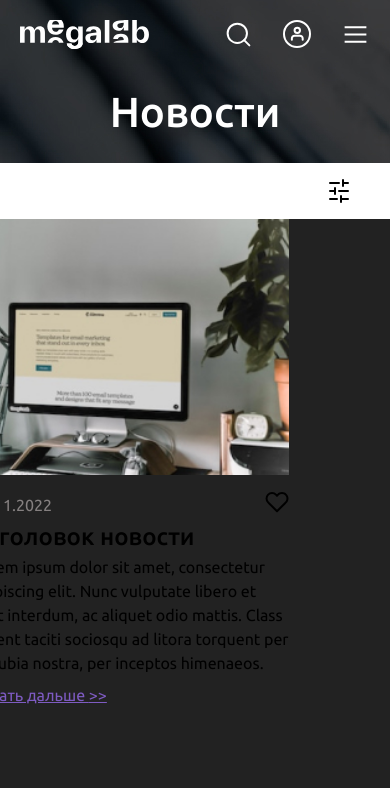
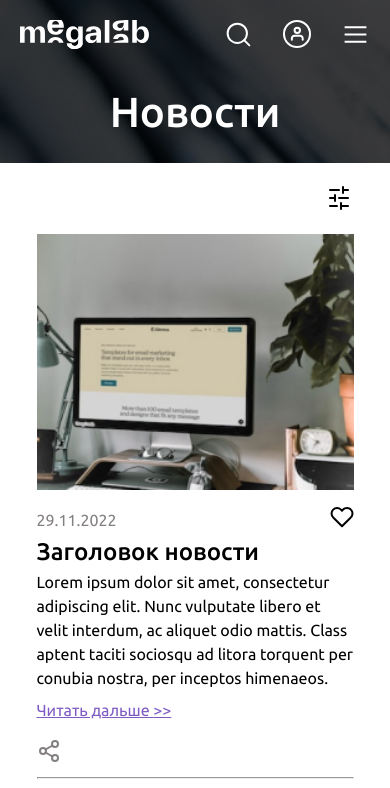
Before and after one commit to Aman710-hub/News-blog-Megalab, a React (Create React App) app: page / in a window 390 px wide. Shown: the top 788 px of the page. Built offline with nearby package versions, Linux system fonts and the light colour scheme.

Commit message:
feat: add responsive behavier to new items

```diff
--- a/src/components/Filter.js
+++ b/src/components/Filter.js
@@ -44,7 +44,6 @@ const Filter = ({ toggleModal }) => {
 export default Filter;
 
 const Wrapper = styled.section`
-  background-color: red;
   width: 222px;
   height: 310px;
   border-radius: 10px;
--- a/src/components/HomeBody.js
+++ b/src/components/HomeBody.js
@@ -93,7 +93,9 @@ const HomeBody = () => {
         </svg>
       </span>
       <div className="iner_wrapper">
-        <Filter toggleModal={toggleModal} />
+        <div className="wrapper">
+          <Filter toggleModal={toggleModal} />
+        </div>
         <span className="for_spacing"></span>
         <NewsList />
       </div>
@@ -104,7 +106,6 @@ const HomeBody = () => {
 export default HomeBody;
 
 const Wrapper = styled.section`
-  background-color: #222;
   position: relative;
   margin-top: 46px;
 
@@ -115,19 +116,19 @@ const Wrapper = styled.section`
     grid-template-columns: 222px 8.8% auto;
   }
 
+  .slider {
+    position: absolute;
+    right: 10%;
+    margin-top: -33px;
+    cursor: pointer;
+  }
+
+  .showSlider {
+    display: block;
+  }
+
   @media (max-width: 900px) {
     margin-top: 56px;
-
-    .iner_wrapper {
-      /* display: block; */
-      /* margin-inline: auto; */
-      /* grid-template-columns: 1fr; */
-      /* place-content: center; */
-    }
-
-    .for_spacing {
-      position: absolute;
-    }
   }
 
   @media (max-width: 1132px) {
@@ -135,18 +136,20 @@ const Wrapper = styled.section`
       margin-inline: 5%;
     }
   }
+  @media (max-width: 1026px) {
+    .wrapper {
+      display: none;
+    }
 
-  .slider {
-    position: absolute;
-    right: 10%;
-    margin-top: -40px;
-    cursor: pointer;
+    .for_spacing {
+      display: none;
+    }
+    .iner_wrapper {
+      grid-template-columns: 1fr;
+      justify-items: center;
+    }
   }
-
-  .showSlider {
-    display: block;
-  }
-  @media (min-width: 900px) {
+  @media (min-width: 1026px) {
     .slider {
       display: none;
     }
--- a/src/components/NewsItem.js
+++ b/src/components/NewsItem.js
@@ -4,6 +4,7 @@ import prod_img from "../imges/Proct_img.jpg";
 
 const NewsItem = () => {
   return (
+    <>
       <Wrapper>
         <div className="card">
           <img src={prod_img} alt="product image" className="product_img" />
@@ -85,17 +86,19 @@ const NewsItem = () => {
             </a>
           </div>
         </div>
+        <hr className="line" />
       </Wrapper>
+    </>
   );
 };
 
 export default NewsItem;
 
 const Wrapper = styled.section`
-  /* margin-left: 90px; */
   width: 100%;
   max-width: 843px;
-  margin-bottom: 20px;
+  margin-bottom: 15px;
+  margin-top: 15px;
 
   .card {
     display: grid;
@@ -140,6 +143,10 @@ const Wrapper = styled.section`
     margin: 8px 0 17px 0;
   }
 
+  .line {
+    color: #d9d9d9;
+  }
+
   /* MEDIA QUERY */
   /* 580 */
 
@@ -154,4 +161,8 @@ const Wrapper = styled.section`
       margin-bottom: 16px;
     }
   }
+
+  @media (max-width: 1132px) {
+    margin-bottom: 0;
+  }
 `;
--- a/src/components/NewsList.js
+++ b/src/components/NewsList.js
@@ -21,15 +21,10 @@ const Wrapper = styled.section`
   @media (max-width: 1132px) {
     display: grid;
     grid-template-columns: 1fr 1fr;
-    gap: 3rem;
+    column-gap: 2rem;
   }
 
-  @media (max-width: 900px) {
-    /* grid-template-columns: 1fr; */
-    grid-template-columns: repeat(auto-fit, minmax(317px, 1fr));
-    gap: 1rem;
-
-    justify-content: center;
-    justify-items: center;
+  @media (max-width: 600px) {
+    grid-template-columns: 1fr;
   }
 `;
```
Also changed, not shown: reports/17_12_2022.txt (added). Lines whose indentation alone changed are shown as unchanged.
